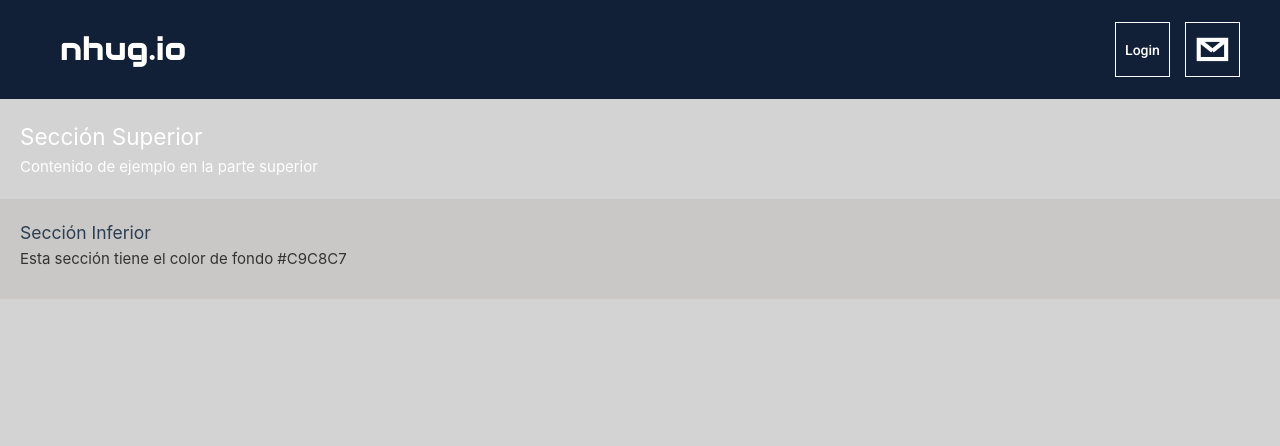
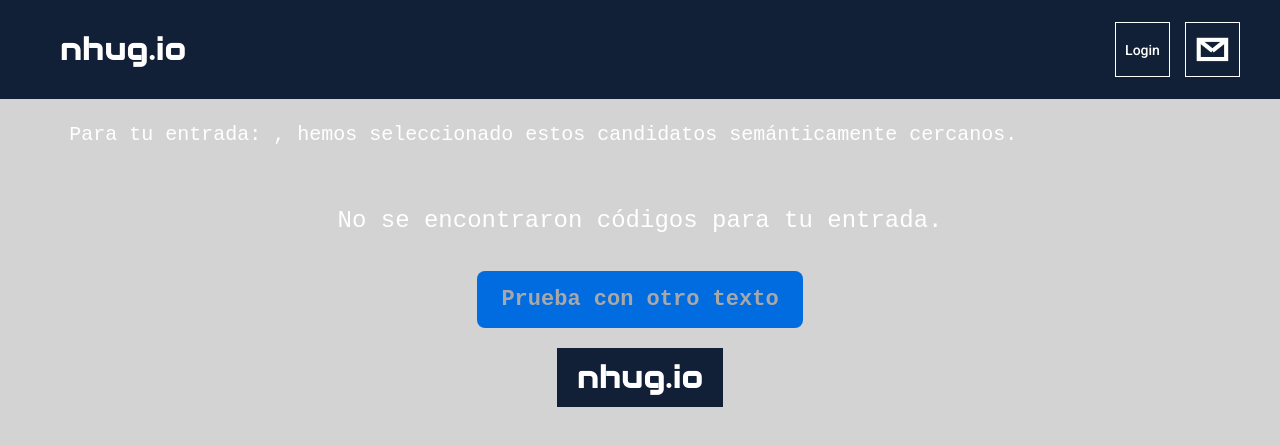
Before and after one commit to jmgomezco/nhug-io, a Vue app: page / in a window 1280 px wide. Shown: the top 446 px of the page. Built offline with nearby package versions, Linux system fonts and the light colour scheme.

Commit message:
cambio select

```diff
--- a/package.json
+++ b/package.json
@@ -20,7 +20,7 @@
     "@vitejs/plugin-vue": "^6.0.3",
     "sharp": "^0.34.5",
     "text-to-svg": "^3.1.5",
-    "to-ico": "^1.1.5",
+    "to-ico": "^1.0.1",
     "vite": "^7.3.0",
     "vite-plugin-vue-devtools": "^8.0.5"
   }
--- a/src/components/ContainerSelect.vue
+++ b/src/components/ContainerSelect.vue
@@ -1,96 +1,315 @@
 <template>
   <div class="container-select">
-    <div class="contenido-superior">
-      <slot name="superior">
-        <!-- Contenido superior del contenedor -->
-      </slot>
+      <div class="texto-message">
+        Para tu entrada: <span class="texto-color">{{ texto }}</span> , hemos seleccionado estos candidatos semánticamente cercanos.
+      </div>
+      <div class="codes-wrapper" v-if="candidatos && candidatos.length">
+        <div class="codes-list">
+          <div
+            v-for="(item, idx) in candidatos"
+            :key="item.codigo"
+            class="code-item"
+            :class="{ activo: indiceElegido === idx && codigoGrabado }"
+            @mouseover="indiceHover = idx"
+            @mouseleave="indiceHover = null"
+          >
+            <div class="code-info">
+              <span class="code-number" v-text="String(item.codigo ?? '')"></span>
+              <span class="code-description" v-text="obtenerDescripcion(item.descripcion)"></span>
+            </div>
+            <button
+              class="select-button"
+              type="button"
+              :disabled="codigoGrabado || cargando"
+              @click.stop="elegirCodigo(item, idx)"
+            >
+              Elegir
+            </button>
+          </div>
+        </div>
+      </div>
+
+    <div class="no-codes-message" v-else>
+      <p>No se encontraron códigos para tu entrada.</p>
     </div>
-    <div class="contenido-inferior">
-      <slot name="inferior">
-        <!-- Contenido inferior del contenedor con fondo #C9C8C7 -->
-      </slot>
+
+    <div class="action-buttons">
+      <button
+        class="new-search-button"
+        @click="reiniciar"
+      >
+        Prueba con otro texto
+      </button>
     </div>
+
+    <div class="marca-wrapper">
+      <Marca />
+    </div>
+
+    <transition name="fade">
+      <div
+        v-if="estadoConfirmacion"
+        class="popup-confirm"
+        :class="{
+          success: estadoConfirmacion === 'saving',
+          error: estadoConfirmacion === 'error'
+        }"
+        role="status"
+        aria-live="polite"
+      >
+        <template v-if="estadoConfirmacion === 'saving'">Guardando tu elección</template>
+        <template v-else>Fallo al grabar. Intenta de nuevo.</template>
+      </div>
+    </transition>
   </div>
 </template>
 
 <script setup>
-/**
- * Componente ContainerSelect
- *
- * Este componente proporciona un contenedor con dos secciones:
- * - Una sección superior con fondo transparente
- * - Una sección inferior con fondo de color #C9C8C7
- *
- * DOCUMENTACIÓN DEL CAMBIO DE COLOR:
- * ====================================
- *
- * Propósito del cambio:
- * - La parte inferior del componente utiliza el color de fondo #C9C8C7 para
- *   crear una separación visual clara entre las diferentes secciones del contenedor.
- * - Este diseño permite organizar el contenido de manera jerárquica, donde la
- *   sección inferior puede contener elementos de selección o información secundaria.
- *
- * Motivo para seleccionar el color #C9C8C7:
- * - El color #C9C8C7 es un gris cálido y neutral que proporciona un contraste suave
- *   con el fondo principal de la aplicación (#122037 - azul oscuro).
- * - Este tono gris claro (aproximadamente 79% de luminosidad) es:
- *   • Suficientemente claro para destacarse del fondo oscuro
- *   • Lo suficientemente neutro para no competir con otros elementos visuales
- *   • Cálido pero profesional, proporcionando una sensación acogedora sin ser distractor
- * - RGB equivalente: rgb(201, 200, 199) - una mezcla equilibrada de tonos grises
- *
- * Impacto en el diseño general de la aplicación:
- * - Mejora la jerarquía visual: La división de colores ayuda a los usuarios a
- *   distinguir entre diferentes áreas funcionales del contenedor
- * - Consistencia con el sistema de diseño: El gris neutral complementa el esquema
- *   de colores existente sin introducir elementos discordantes
- * - Accesibilidad mejorada: El contraste entre el fondo oscuro superior y el
- *   fondo gris claro inferior facilita la lectura y la navegación
- * - Flexibilidad: El uso de slots permite que el componente sea reutilizable en
- *   diferentes contextos de la aplicación manteniendo la misma identidad visual
- */
+import { ref, onBeforeUnmount } from 'vue'
+import { API_BASE_URL } from '../constants.js'
+import Marca from './Marca.vue'
+
+const props = defineProps({
+  sessionId: { type: String, required: true },
+  candidatos: { type: Array, required: true },
+  texto: { type: String, default: '' }
+})
+const emit = defineEmits(['reset'])
+const indiceElegido = ref(null)
+const indiceHover = ref(null)
+const estadoConfirmacion = ref(null)
+const cargando = ref(false)
+const codigoGrabado = ref(false)
+let temporizador = null
+
+onBeforeUnmount(() => {
+  if (temporizador) {
+    clearTimeout(temporizador)
+  }
+})
+
+function obtenerDescripcion(desc) {
+  return String(desc ?? '')
+}
+
+function mostrarError() {
+  estadoConfirmacion.value = 'error'
+  cargando.value = false
+  indiceElegido.value = null
+  if (temporizador) clearTimeout(temporizador)
+  temporizador = setTimeout(() => {
+    estadoConfirmacion.value = null
+  }, 1800)
+}
+
+async function elegirCodigo(item, idx) {
+  if (codigoGrabado.value || cargando.value) return
+
+  indiceElegido.value = idx
+  cargando.value = true
+  estadoConfirmacion.value = 'saving'
+
+  const response = await fetch(`${API_BASE_URL}/select`, {
+    method: 'POST',
+    headers: { 'Content-Type': 'application/json' },
+    body: JSON.stringify({
+      sessionId: props.sessionId,
+      codigo: item.codigo
+    })
+  })
+
+  if (!response.ok) {
+    throw new Error(`/select request failed with status ${response.status}`)
+  }
+
+  codigoGrabado.value = true
+
+  if (temporizador) clearTimeout(temporizador)
+  temporizador = setTimeout(() => {
+    estadoConfirmacion.value = null
+    cargando.value = false
+    emit('reset')
+  }, 750)
+}
+
+function reiniciar() {
+  indiceElegido.value = null
+  codigoGrabado.value = false
+  estadoConfirmacion.value = null
+  cargando.value = false
+  if (temporizador) clearTimeout(temporizador)
+  emit('reset')
+}
 </script>
 
 <style scoped>
-/* Contenedor principal del componente */
 .container-select {
-  width: 100%;
-  box-sizing: border-box;
   display: flex;
   flex-direction: column;
+  align-items: flex-start;
+  width: 100%;
+  max-width: clamp(780px, 92vw, 1200px);
+  margin: 20px auto 0;
+  padding: 0 18px;
+  min-height: 100vh;
+  font-family: monospace;
+  gap: 20px;
+  overflow-x: hidden;
 }
-
-/* Sección superior - fondo transparente para heredar del contexto */
-.contenido-superior {
-  background-color: transparent;
-  padding: 20px;
+.texto-message {
+  width: 100%;
+  font-family: monospace;
+  color: #fff;
+  font-size: clamp(14px, 2.5vw, 20px);
+  margin-bottom: 20px;
+}
+.texto-color {
+  color: #ffdb9f;
+}
+.no-codes-message {
+  display: flex;
+  justify-content: center;
+  align-items: center;
+  font-size: clamp(16px, 3vw, 24px);
+  font-family: monospace;
+  color: #fff;
+  width: 100%;
+  min-height: 60px;
+  text-align: center;
+}
+.codes-wrapper {
+  width: 100%;
+  display: flex;
+  flex-direction: column;
+  overflow: visible;
+}
+.codes-list {
+  width: 100%;
+  display: flex;
+  flex-direction: column;
+  gap: 0;
+  margin-top: clamp(6px, 1vh, 12px);
+  font-size: clamp(12px, 2vw, 18px);
+  border-radius: 0px;
+  border: 6px solid #ffa500;
+}
+.code-item {
+  width: 100%;
+  display: grid;
+  grid-template-columns: minmax(0, 1fr) auto;
+  gap: 12px;
+  align-items: start;
+  padding: clamp(8px, 1vw, 14px);
+  background-color: var(--bg-light);
+  transition: all 0.18s ease;
+  box-sizing: border-box;
+  border-bottom: 2px solid #122037;
+}
+.code-item:last-child {
+  border-bottom: none;
+}
+.code-info {
+  min-width: 0;
+  display: flex;
+  flex-direction: column;
+  gap: 6px;
+  word-break: break-word;
+  align-items: flex-start;
+  text-align: left;
+}
+.code-number {
+  color: #000;
+  font-weight: bold;
+}
+.code-description {
+  color: #000;
+  overflow-wrap: anywhere;
+  word-break: break-word;
+  hyphens: auto;
+  white-space: pre-wrap;
+}
+.code-item.activo .select-button {
+  background-color: var(--focus-green);
+  border-color: var(--focus-green);
+  color: var(--bg-light) !important;
+}
+.select-button {
+  background-color: #006ce0;
+  color: var(--bg-light) !important;
+  border: none;
+  padding: clamp(10px, 1.2vw, 14px) clamp(12px, 2.6vw, 18px);
+  border-radius: 6px;
+  font-family: monospace;
+  font-weight: bold;
+  font-size: clamp(15px, 1.9vw, 18px);
+  cursor: pointer;
+  transition: all 0.18s ease;
+  flex: 0 0 auto;
+  white-space: nowrap;
+  max-width: 180px;
   box-sizing: border-box;
 }
-
-/*
- * Sección inferior - fondo #C9C8C7
- * Este color gris claro crea una separación visual clara y proporciona
- * un área distintiva para contenido de selección o información secundaria
- */
-.contenido-inferior {
-  background-color: #C9C8C7;
-  padding: 20px;
-  box-sizing: border-box;
-  min-height: 100px;
+/* Cambio: solo este botón usa el color de hover amarillo */
+.select-button:hover {
+  background-color: #228B22;
+  color: #228B22;
 }
-
-/* Responsive: ajustar padding en pantallas pequeñas */
-@media (max-width: 768px) {
-  .contenido-superior,
-  .contenido-inferior {
-    padding: 15px;
-  }
+.select-button:focus-visible {
+  cursor: none;
 }
-
-@media (max-width: 480px) {
-  .contenido-superior,
-  .contenido-inferior {
-    padding: 10px;
-  }
+.action-buttons {
+  display: flex;
+  justify-content: center;
+  align-self: center;
+}
+.new-search-button {
+  background-color: #006ce0;
+  color: #a8a8a8;
+  border: none;
+  padding: clamp(8px, 2vh, 16px) clamp(16px, 4vw, 24px);
+  border-radius: 8px;
+  font-family: monospace;
+  font-size: clamp(15px, 3vw, 22px);
+  font-weight: bold;
+  cursor: pointer;
+  transition: all 0.3s ease;
+  text-decoration: none;
+  display: inline-block;
+  justify-content: center;
+}
+.new-search-button:hover {
+  background-color: #0052a8;
+  color: #a8a8a8;
+}
+.marca-wrapper {
+  justify-content: center;
+  align-self: center;
+}
+.popup-confirm {
+  position: fixed;
+  top: 0;
+  left: 0;
+  width: 100vw;
+  height: 100vh;
+  display: flex;
+  justify-content: center;
+  align-items: center;
+  background-color: rgba(0, 0, 0, 0.85);
+  color: #148c14;
+  font-size: clamp(20px, 4vw, 32px);
+  font-weight: bold;
+  font-family: monospace;
+  z-index: 9999;
+}
+.popup-confirm.error {
+  color: #ff4444;
+}
+.fade-enter-active,
+.fade-leave-active {
+  transition: opacity 0.3s ease;
+}
+.fade-enter-from,
+.fade-leave-to {
+  opacity: 0;
 }
 </style>
```
Also changed, not shown: 1 other file (tests, documents, lock files or other folders).
